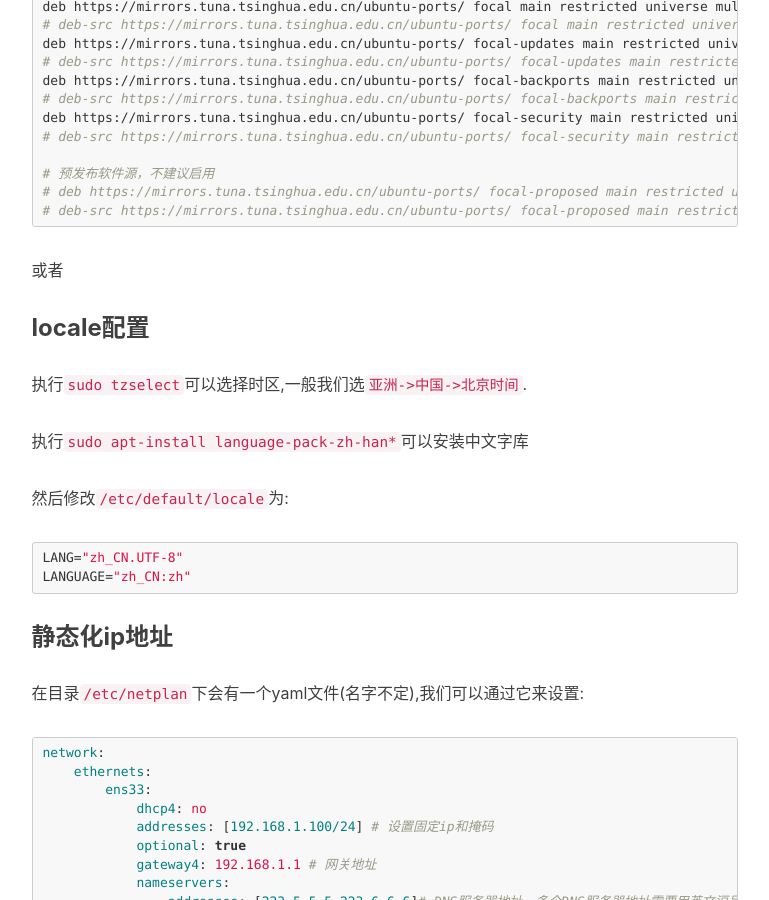
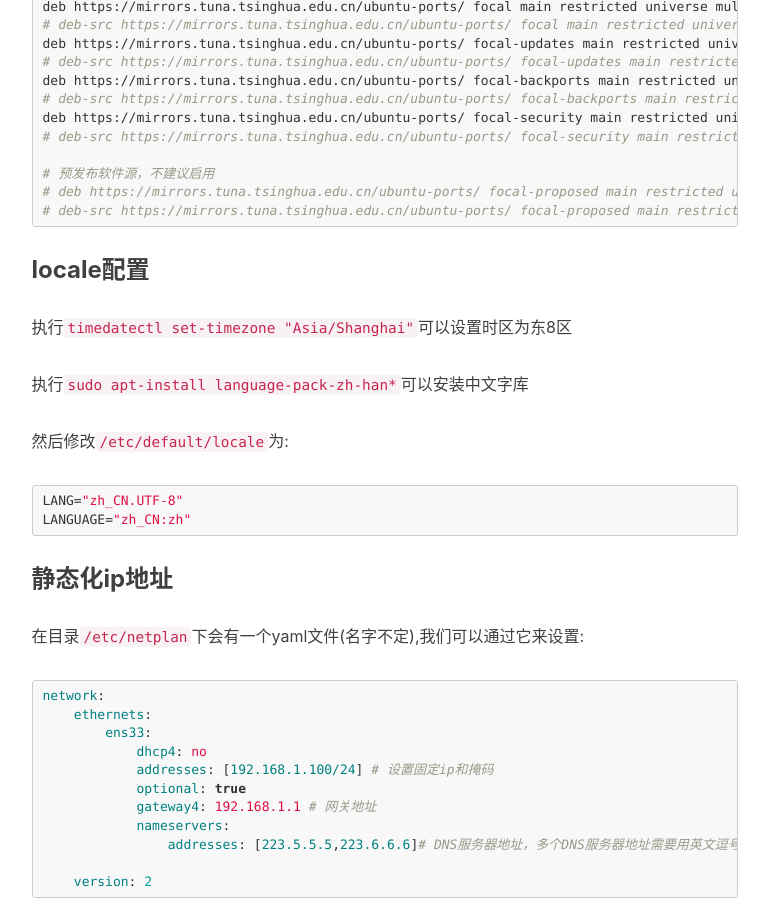
Before and after one commit to hsz1273327/hsz1273327.github.io, a Jekyll site: the page built from _posts/2018-02-19-树莓派linux系统安装和配置.md, in a window 1280 px wide and 900 px high, scrolled down 10063 px. Shown: the whole window, without its empty margins (136-905 px from the left). Built offline with Jekyll 4.4.1, drawn with Linux system fonts in a browser that asks for light colours; nearby versions of some CDN libraries; comment, search, counter and statistics services are not loaded.

Commit message:
Update 2018-02-19-树莓派linux系统安装和配置.md

````diff
--- a/_posts/2018-02-19-树莓派linux系统安装和配置.md
+++ b/_posts/2018-02-19-树莓派linux系统安装和配置.md
@@ -337,11 +337,9 @@ deb https://mirrors.tuna.tsinghua.edu.cn/ubuntu-ports/ focal-security main restr
 # deb-src https://mirrors.tuna.tsinghua.edu.cn/ubuntu-ports/ focal-proposed main restricted universe multiverse
 ```
 
-或者
-
 ### locale配置
 
-执行`sudo tzselect`可以选择时区,一般我们选`亚洲->中国->北京时间`.
+执行`timedatectl set-timezone "Asia/Shanghai"`可以设置时区为东8区
 
 执行`sudo apt-install language-pack-zh-han*`可以安装中文字库
 
````
